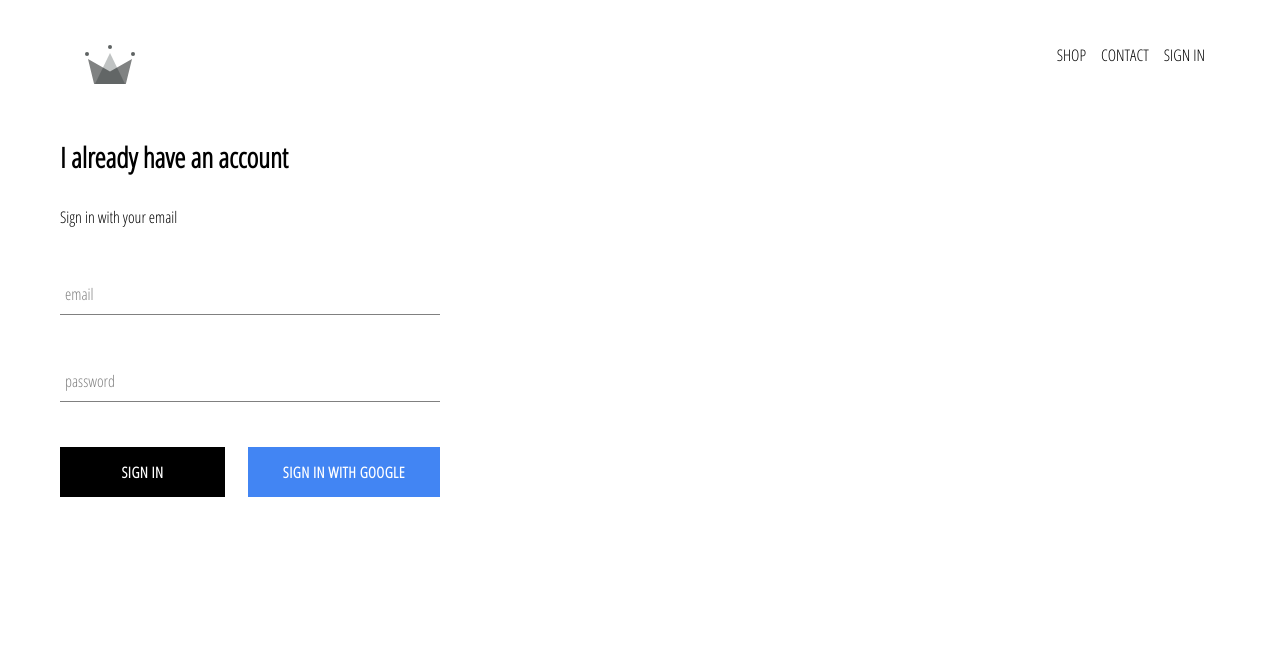
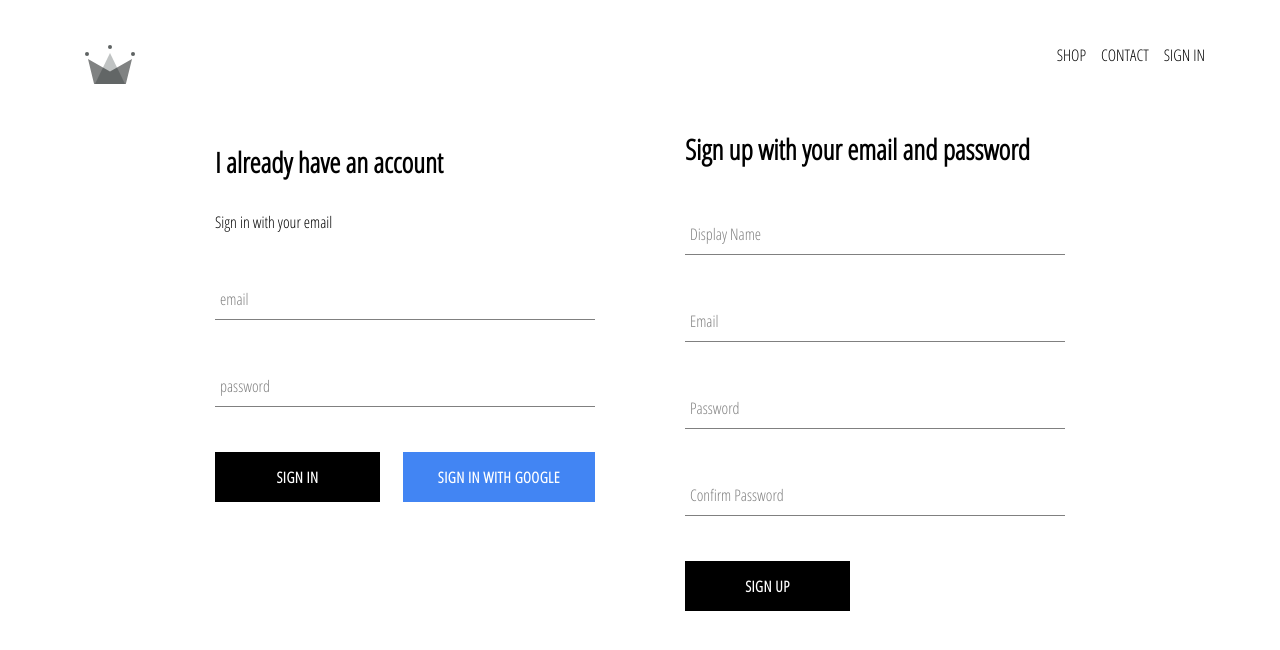
Before and after one commit to aledaquino1986/clothes-ecommerce, a React (Create React App) app: page /signin in a window 1280 px wide. Shown: the top 650 px of the page. Built offline with nearby package versions, Linux system fonts and the light colour scheme; no server answers.

Commit message:
implement firebase utils including authenticating into database

```diff
--- a/package.json
+++ b/package.json
@@ -6,6 +6,7 @@
     "@testing-library/jest-dom": "^5.11.4",
     "@testing-library/react": "^11.1.0",
     "@testing-library/user-event": "^12.1.10",
+    "firebase": "^8.2.2",
     "node-sass": "4.14.1",
     "react": "^17.0.1",
     "react-dom": "^17.0.1",
--- a/src/App.js
+++ b/src/App.js
@@ -4,7 +4,7 @@ import ShopPage from "./pages/shop/ShopPage";
 import { Switch, Route } from "react-router-dom";
 import Header from "./components/header/Header";
 import SignInSignUp from "./pages/sing-in-sign-up/SignInSignUp";
-import { auth } from "./firebase/firebase.utils";
+import { auth, createUserProfileDocument } from "./firebase/firebase.utils";
 import "./App.css";
 
 class App extends Component {
@@ -19,11 +19,24 @@ class App extends Component {
   unsubscribeFromAuth = null;
 
   componentDidMount() {
-    this.unsubscribeFromAuth = auth.onAuthStateChanged(user => {
-      this.setState({ currentUser: user });
+    this.unsubscribeFromAuth = auth.onAuthStateChanged(async userAuth => {
+      if (userAuth) {
+        const userRef = await createUserProfileDocument(userAuth);
 
-      console.log(user);
+        userRef.onSnapshot(snapshot => {
+          this.setState({
+            currentUser: {
+              id: snapshot.id,
+              ...snapshot.data()
+            }
+          });
+        });
+      } else {
+        this.setState({ currentUser: userAuth });
+      }
     });
+
+    console.log(this.state);
   }
 
   componentWillUnmount() {
--- /dev/null
+++ b/src/components/sign-up/SignUp.js
@@ -0,0 +1,105 @@
+import React from "react";
+import FormInput from "../form-input/FormInput";
+import CustomButton from "../custom-button/CustomButton";
+import { auth, createUserProfileDocument } from "../../firebase/firebase.utils";
+import "./sign-up.scss";
+
+class SignUp extends React.Component {
+  constructor() {
+    super();
+    this.state = {
+      displayName: "",
+      email: "",
+      password: "",
+      confirmPassword: ""
+    };
+  }
+
+  handleSubmit = async e => {
+    e.preventDefault();
+    const { displayName, email, password, confirmPassword } = this.state;
+
+    if (password !== confirmPassword) {
+      alert("Passwords don't match.");
+      return;
+    }
+
+    try {
+      const { user } = await auth.createUserWithEmailAndPassword(
+        email,
+        password
+      );
+
+      await createUserProfileDocument(user, { displayName });
+
+      this.setState({
+        displayName: "",
+        email: "",
+        password: "",
+        confirmPassword: ""
+      });
+
+      //This will clear our form
+    } catch (error) {
+      console.error("error:", error);
+    }
+  };
+
+  handleChange = e => {
+    const { name, value } = e.target;
+    console.log(name, value);
+
+    this.setState({ [name]: value });
+  };
+
+  render() {
+    const { displayName, email, password, confirmPassword } = this.state;
+    return (
+      <div className="sign-up">
+        <h2 className="title">
+          <span>Sign up with your email and password </span>
+          <form className="sign--up-form" onSubmit={this.handleSubmit}>
+            <FormInput
+              type="text"
+              name="displayName"
+              value={displayName}
+              onChange={this.handleChange}
+              label="Display Name"
+              required
+            />
+
+            <FormInput
+              type="email"
+              name="email"
+              value={email}
+              onChange={this.handleChange}
+              label="Email"
+              required
+            />
+
+            <FormInput
+              type="password"
+              name="password"
+              value={password}
+              onChange={this.handleChange}
+              label="Password"
+              required
+            />
+
+            <FormInput
+              type="password"
+              name="confirmPassword"
+              value={confirmPassword}
+              onChange={this.handleChange}
+              label="Confirm Password"
+              required
+            />
+            <CustomButton type="submit"> Sign up </CustomButton>
+          </form>
+        </h2>
+      </div>
+    );
+  }
+}
+
+export default SignUp;
--- /dev/null
+++ b/src/components/sign-up/sign-up.scss
@@ -0,0 +1,9 @@
+.sign-up {
+  display: flex;
+  flex-direction: column;
+  width: 380px;
+
+  .title {
+    margin: 10px 0;
+  }
+}
--- a/src/firebase/firebase.utils.js
+++ b/src/firebase/firebase.utils.js
@@ -10,6 +10,34 @@ const config = {
   messagingSenderId: "260244451716",
   appId: "1:260244451716:web:a1269baf091aefb9e2add1",
   measurementId: "G-RJJZFG831S"
+};
+
+export const createUserProfileDocument = async (userAuth, additionalData) => {
+  if (!userAuth) {
+    return;
+  }
+
+  const userRef = firestore.doc(`users/${userAuth.uid}`);
+
+  const snapShot = await userRef.get;
+
+  if (!snapShot.exists) {
+    const { displayName, email } = userAuth;
+    const createdAt = new Date();
+
+    try {
+      await userRef.set({
+        displayName,
+        email,
+        createdAt,
+        ...additionalData
+      });
+    } catch (error) {
+      console.log("error creating user", error.message);
+    }
+  }
+
+  return userRef;
 };
 
 firebase.initializeApp(config);
--- a/src/pages/sing-in-sign-up/SignInSignUp.js
+++ b/src/pages/sing-in-sign-up/SignInSignUp.js
@@ -1,11 +1,13 @@
 import React from "react";
 import SignIn from "../../components/sign-in/SignIn";
+import SignUp from "../../components/sign-up/SignUp";
 import "./sign-in.scss";
 
 function SignInSignUp() {
   return (
     <div className="sign-in-and-sign-up">
       <SignIn />
+      <SignUp />
     </div>
   );
 }
--- a/src/pages/sing-in-sign-up/sign-in.scss
+++ b/src/pages/sing-in-sign-up/sign-in.scss
@@ -0,0 +1,7 @@
+.sign-in-and-sign-up {
+  width: 850px;
+  display: flex;
+  justify-content: space-between;
+
+  margin: 30px auto;
+}
```
Also changed, not shown: 2 other files (tests, documents, lock files or other folders).
